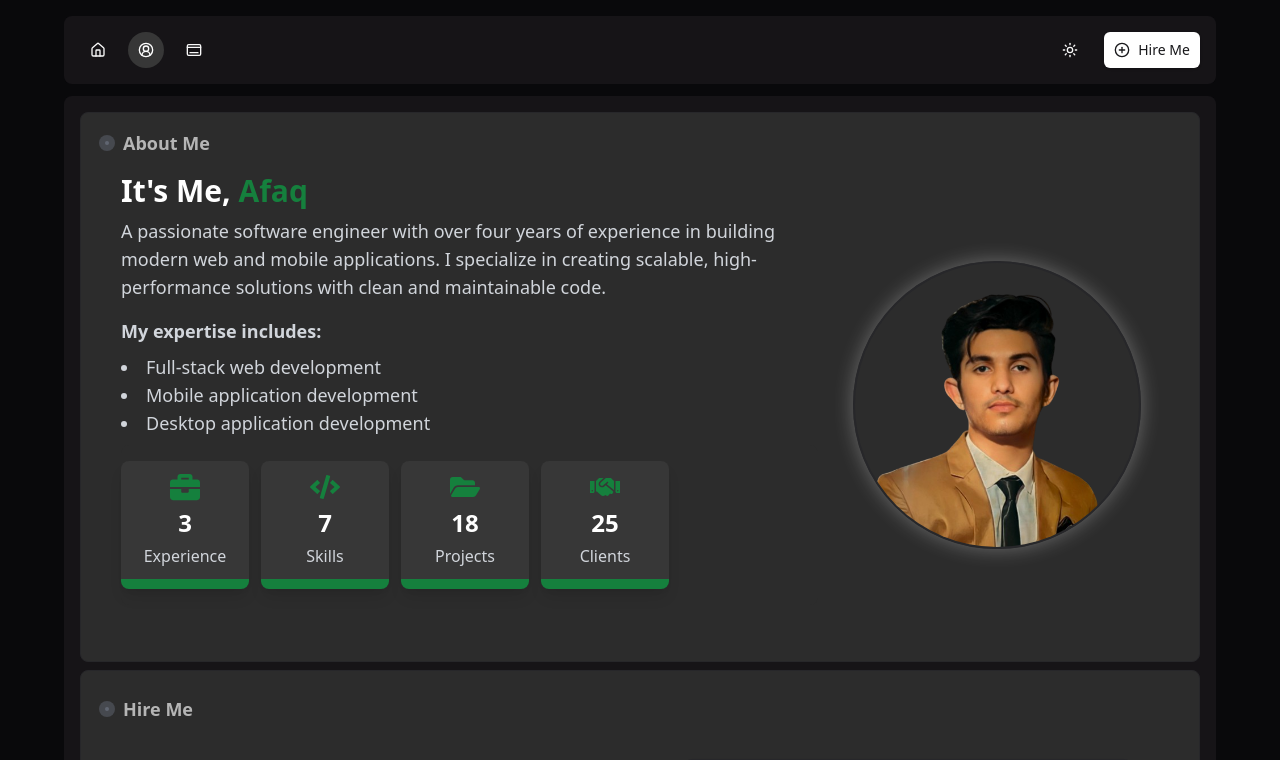
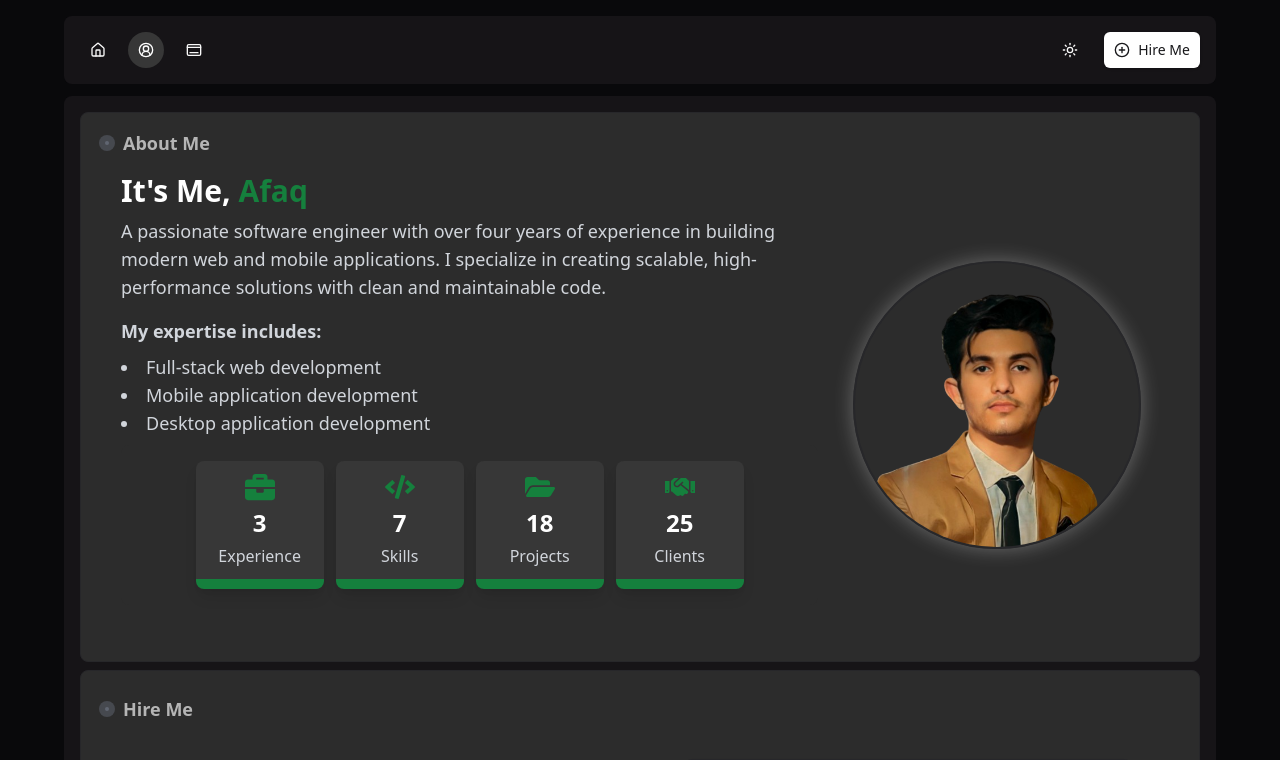
Before and after one commit to mafaqatiq/frontend, a Next.js app: page /profile in a window 1280 px wide. Shown: the top 760 px of the page. Built offline with nearby package versions, Linux system fonts and the light colour scheme.

Commit message:
make cards center

```diff
--- a/components/CountSection.tsx
+++ b/components/CountSection.tsx
@@ -35,7 +35,7 @@ const CountSection = () => {
   }, [inView, hasAnimated]);
 
   return (
-    <div ref={ref} className="flex flex-wrap   gap-3 w-full max-w-6xl mx-auto py-4">
+    <div ref={ref} className="flex flex-wrap   gap-3 w-full max-w-6xl mx-auto py-4 justify-center">
       {stats.map((item, idx) => (
         <motion.div
           key={idx}
```
